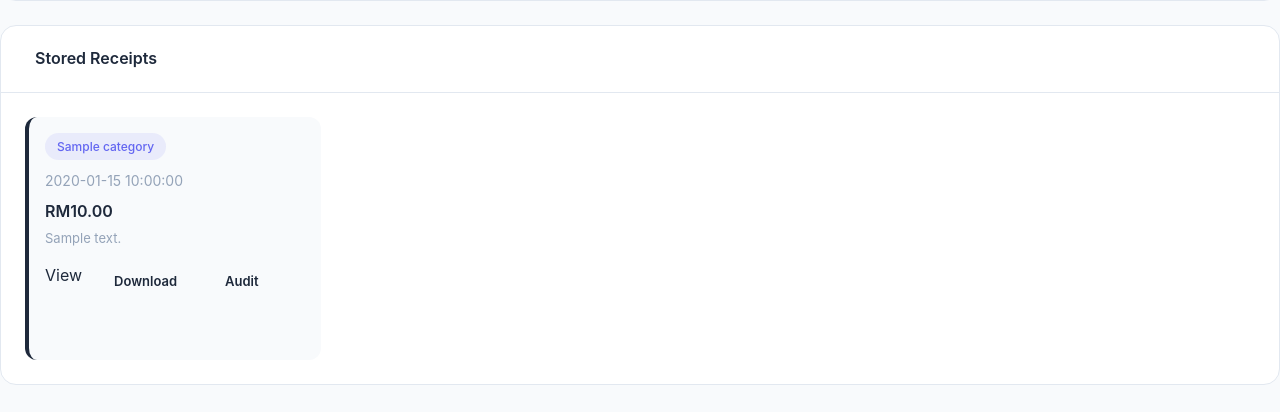
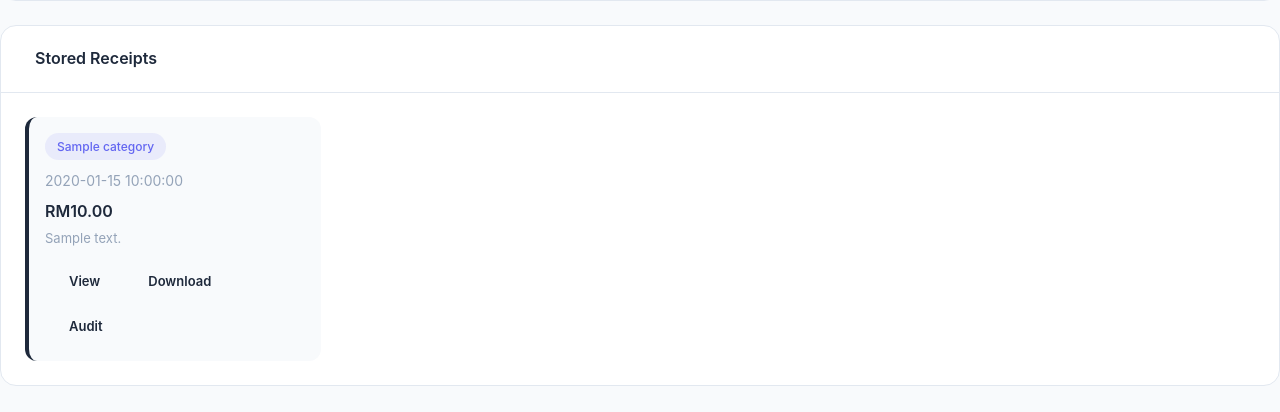
Before and after one commit to jt2911/budget-master, a Flask app: template templates/vault.html in a window 1280 px wide. Shown: the part 388-800 px from the top of the page. Run offline with Flask 3, Linux system fonts and the light colour scheme; the template is opened without the code that fills it: most values are stand-ins (such as "Sample title", 1, 10 or a date in 2020); some libraries are stand-ins or nearby versions.

Commit message:
Refactor vault.html template structure

```diff
--- a/templates/vault.html
+++ b/templates/vault.html
@@ -86,7 +86,7 @@
 
                     <div style="display:flex; gap:8px; flex-wrap:wrap;">
                         <a href="{{ url_for('view_receipt', receipt_id=r.id) }}" target="_blank"
-                           class="class="btn btn-sm btn-ghost-light" title="View">
+                           class="btn btn-sm btn-ghost-light" title="View">
                             <i class="fas fa-eye"></i> View
                         </a>
                         <a href="{{ url_for('view_receipt', receipt_id=r.id, download=1) }}"
```
